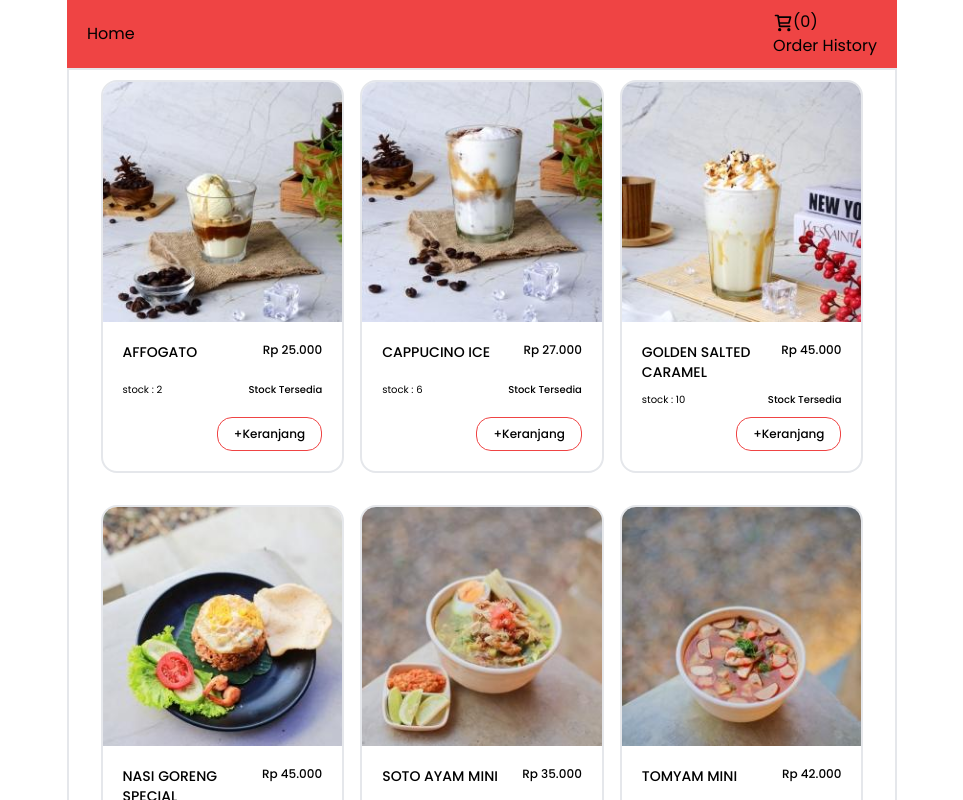
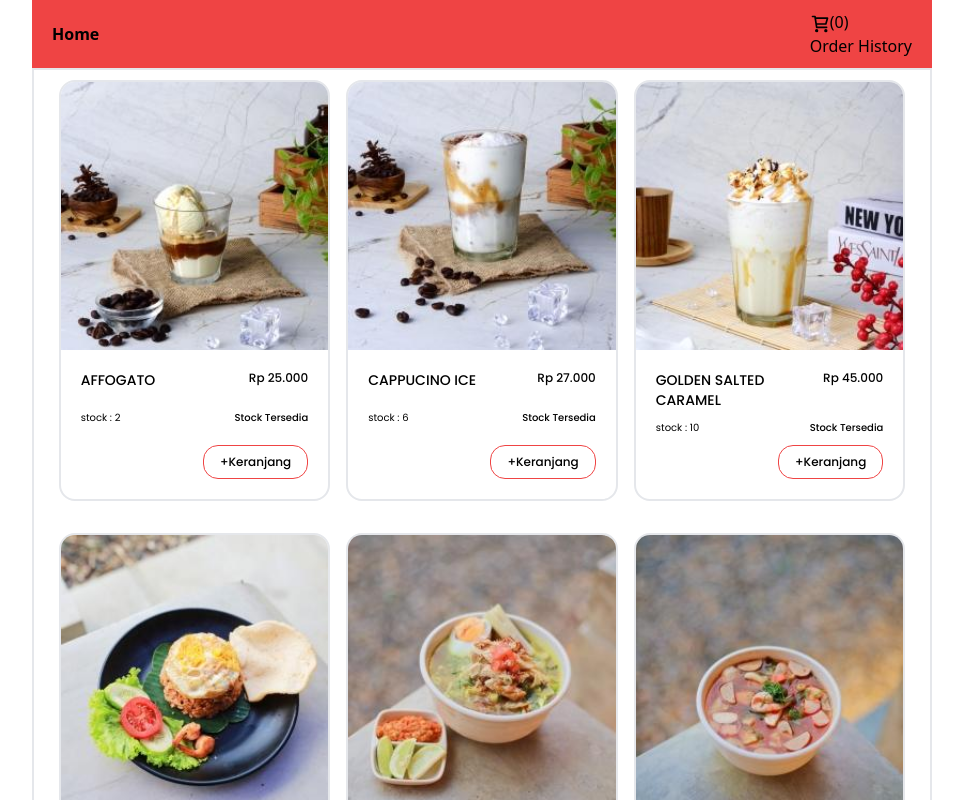
Before and after one commit to alfahmist/dundu-coffe, a React (Vite) app: page / in a window 1280 px wide. Shown: the top 800 px of the page, without its empty margins (158-1121 px from the left). Built offline with nearby package versions, Linux system fonts and the light colour scheme.

Commit message:
refactor :
 component\container.jsx
 layout\
  _.jsx

```diff
--- /dev/null
+++ b/src/components/Container.jsx
@@ -0,0 +1,13 @@
+const Container = ({ children }) => {
+	return (
+		<>
+			<div
+				className={`max-w-[900px] mx-auto bg-white font-display border-2 p-[10px]`}
+			>
+				{children}
+			</div>
+		</>
+	);
+};
+
+export default Container;
--- a/src/css/app.css
+++ b/src/css/app.css
@@ -801,6 +801,10 @@ video {
   max-width: 830px;
 }
 
+.max-w-\[900px\] {
+  max-width: 900px;
+}
+
 .flex-1 {
   flex: 1 1 0%;
 }
@@ -1003,6 +1007,10 @@ video {
 
 .p-\[20px\] {
   padding: 20px;
+}
+
+.p-\[10px\] {
+  padding: 10px;
 }
 
 .px-4 {
--- a/src/layout/index.jsx
+++ b/src/layout/index.jsx
@@ -4,6 +4,7 @@ import Navigation from './navigation';
 import useMarketStore from '../store/marketStore';
 import { rupiah } from '../utils/toRupiah';
 import Modal from '../components/Modal';
+import Container from '../components/Container';
 
 const index = () => {
 	const {
@@ -38,12 +39,10 @@ const index = () => {
 			})}
 
 			<div>
-				<div className='max-w-[830px] mx-auto pb-[100px] bg-white font-display'>
-					{['/', '/order-history'].includes(path) ? <Navigation /> : null}
-					<div className='px-[20px] py-[10px] border-2'>
-						<Outlet />
-					</div>
-				</div>
+				{['/', '/order-history'].includes(path) ? <Navigation /> : null}
+				<Container>
+					<Outlet />
+				</Container>
 				<div
 					className={`fixed w-full h-[50px] cursor-default transition-all duration-500 bottom-[20px]`}
 				>
--- a/src/layout/navigation.jsx
+++ b/src/layout/navigation.jsx
@@ -7,8 +7,10 @@ const navigation = () => {
 	const { getTotalItem } = useMarketStore();
 	return (
 		<>
-			<div className='flex flex-row gap-10 justify-between bg-red-500 items-center px-[20px] py-[10px]'>
-				<Link to={'/'}>Home</Link>
+			<div className='flex flex-row gap-10 justify-between bg-red-500 items-center px-[20px] py-[10px] max-w-[900px] mx-auto'>
+				<Link to={'/'} className='font-lg font-bold'>
+					Home
+				</Link>
 				<div className='flex flex-col justify-end items-start'>
 					<Link to={'/cart'}>
 						<img src={cart} alt='cart' className='inline cursport ' />(
```
